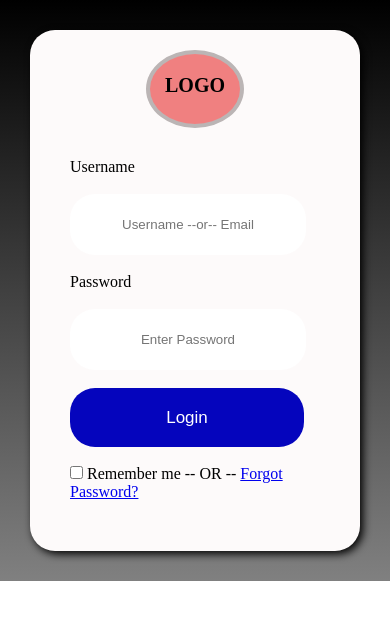
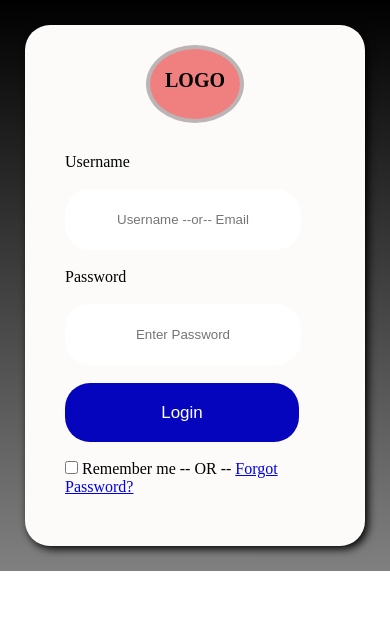
Before and after one commit to jamdz/flex-login, a plain HTML site: page index.html in a window 390 px wide. Drawn offline with Linux system fonts and the light colour scheme.

Commit message:
made some css styling changes

```diff
--- a/assets/css/style.css
+++ b/assets/css/style.css
@@ -12,7 +12,7 @@ body{
     background: linear-gradient( to bottom, black, grey);
     background-repeat: no-repeat;
     background-position: center;
-    padding: 40px;
+    /* padding: 40px; */
 
 }
 
@@ -127,7 +127,7 @@ body{
 
   body{
 
-    padding: 20px;
+    /* padding: 20px; */
 
   }
 
@@ -175,7 +175,7 @@ body{
 
   body{
 
-    padding: 5px;
+    /* padding: 5px; */
 
   }
 
```
